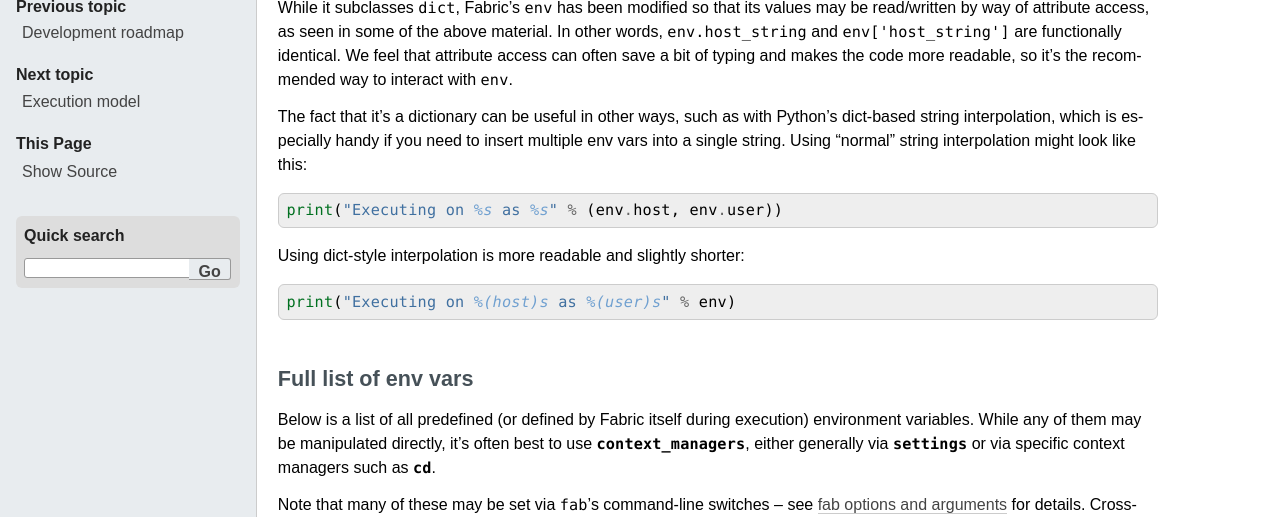
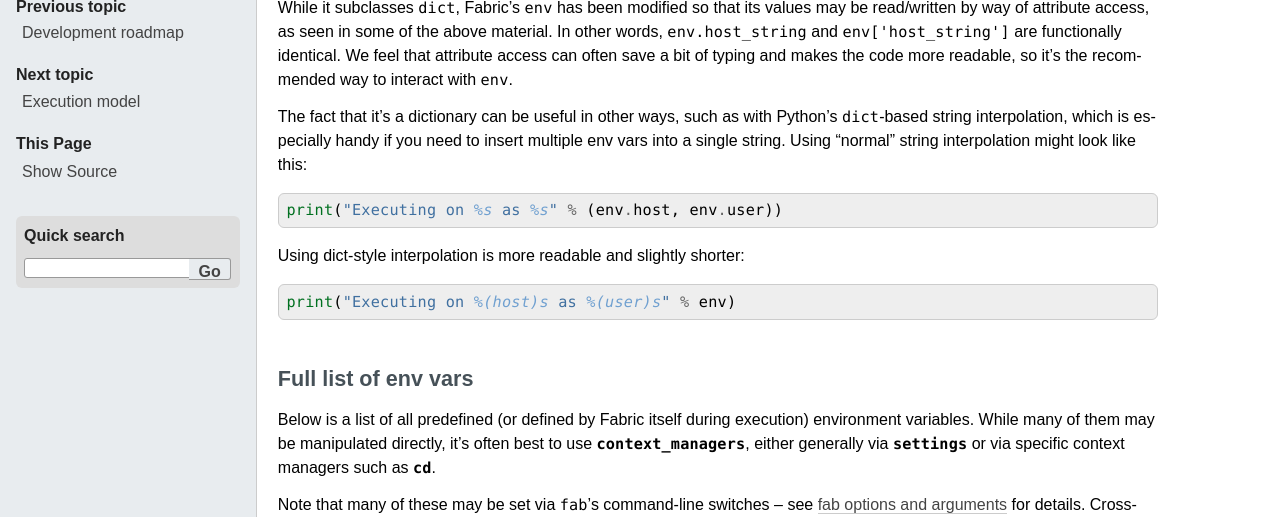
Before and after one commit to fabric/fabric, a Sphinx documentation site: the page built from docs/usage/env.rst, in a window 1280 px wide and 900 px high, scrolled down 1146 px. Shown: the part 152-669 px from the top of the window. Built offline with Sphinx 7.4.7, drawn with Linux system fonts in a browser that asks for light colours; some of the changed text lies outside the part shown.

Commit message:
fix a few doc typos and formatting errors

```diff
--- a/docs/usage/env.rst
+++ b/docs/usage/env.rst
@@ -3,7 +3,7 @@
 ===================================
 
 A simple but integral aspect of Fabric is what is known as the "environment": a
-Python dictionary subclass which is used as a combination settings registry and
+Python dictionary subclass, which is used as a combination settings registry and
 shared inter-task data namespace.
 
 The environment dict is currently implemented as a global singleton,
@@ -13,8 +13,8 @@
 Environment as configuration
 ============================
 
-Most of Fabric's behavior is controllable by modifying env variables, such as
-``env.hosts`` (as seen in :ref:`the tutorial <defining-connections>`). Other
+Most of Fabric's behavior is controllable by modifying ``env`` variables, such
+as ``env.hosts`` (as seen in :ref:`the tutorial <defining-connections>`). Other
 commonly-modified env vars include:
 
 * ``user``: Fabric defaults to your local username when making SSH connections,
@@ -80,8 +80,8 @@
 interact with ``env``.
 
 The fact that it's a dictionary can be useful in other ways, such as with
-Python's dict-based string interpolation, which is especially handy if you need
-to insert multiple env vars into a single string. Using "normal" string
+Python's ``dict``-based string interpolation, which is especially handy if you
+need to insert multiple env vars into a single string. Using "normal" string
 interpolation might look like this::
 
     print("Executing on %s as %s" % (env.host, env.user))
@@ -96,7 +96,7 @@
 =====================
 
 Below is a list of all predefined (or defined by Fabric itself during
-execution) environment variables. While any of them may be manipulated
+execution) environment variables. While many of them may be manipulated
 directly, it's often best to use `~fabric.context_managers`, either generally
 via `~fabric.context_managers.settings` or via specific context managers such
 as `~fabric.context_managers.cd`.
@@ -165,7 +165,7 @@
 
 **Default:** ``None``
 
-Set by ``fab`` to the currently executing command name (e.g. when executed as
+Set by ``fab`` to the currently executing command name (e.g., when executed as
 ``$ fab task1 task2``, ``env.command`` will be set to ``"task1"`` while
 ``task1`` is executing, and then to ``"task2"``.) For informational purposes
 only.
@@ -359,7 +359,7 @@
 
 Forces buffering by line instead of by character/byte, typically when running
 in parallel mode. May be activated via :option:`--linewise`. This option is
-implied by :ref:`env.parallel <env-parallel>` -- even if ``linewise`` is False,
+implied by :ref:`env.parallel <env-parallel>` --- even if ``linewise`` is False,
 if ``parallel`` is True then linewise behavior will occur.
 
 .. seealso:: :ref:`linewise-output`
--- a/docs/usage/fab.rst
+++ b/docs/usage/fab.rst
@@ -129,7 +129,7 @@
 .. cmdoption:: -D, --disable-known-hosts
 
     Sets :ref:`env.disable_known_hosts <disable-known-hosts>` to ``True``,
-    preventing Fabric from loading the user's SSH known_hosts file.
+    preventing Fabric from loading the user's SSH :file:`known_hosts` file.
 
 .. cmdoption:: -f FABFILE, --fabfile=FABFILE
 
@@ -258,7 +258,7 @@
 
     Sets :ref:`env.reject_unknown_hosts <reject-unknown-hosts>` to ``True``,
     causing Fabric to abort when connecting to hosts not found in the user's SSH
-    known_hosts file.
+    :file:`known_hosts` file.
 
 .. cmdoption:: -R ROLES, --roles=ROLES
 
```
